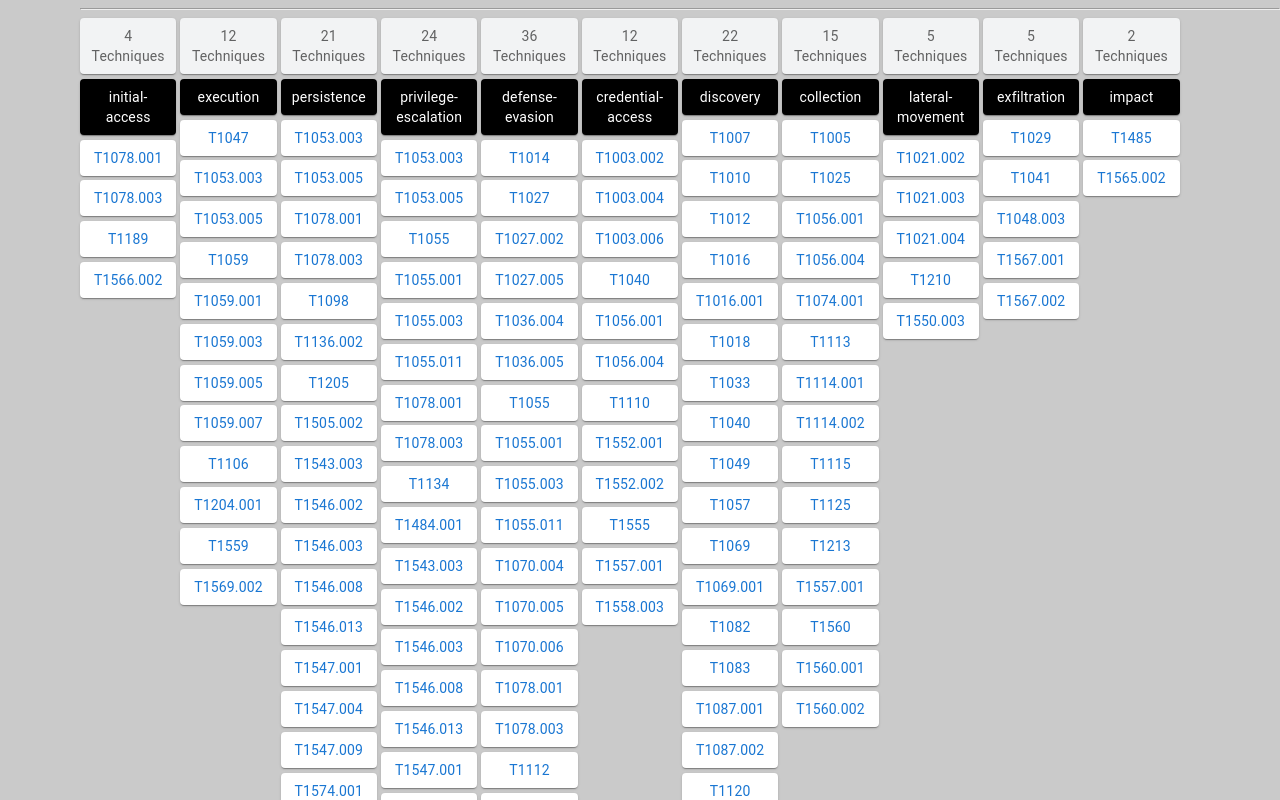
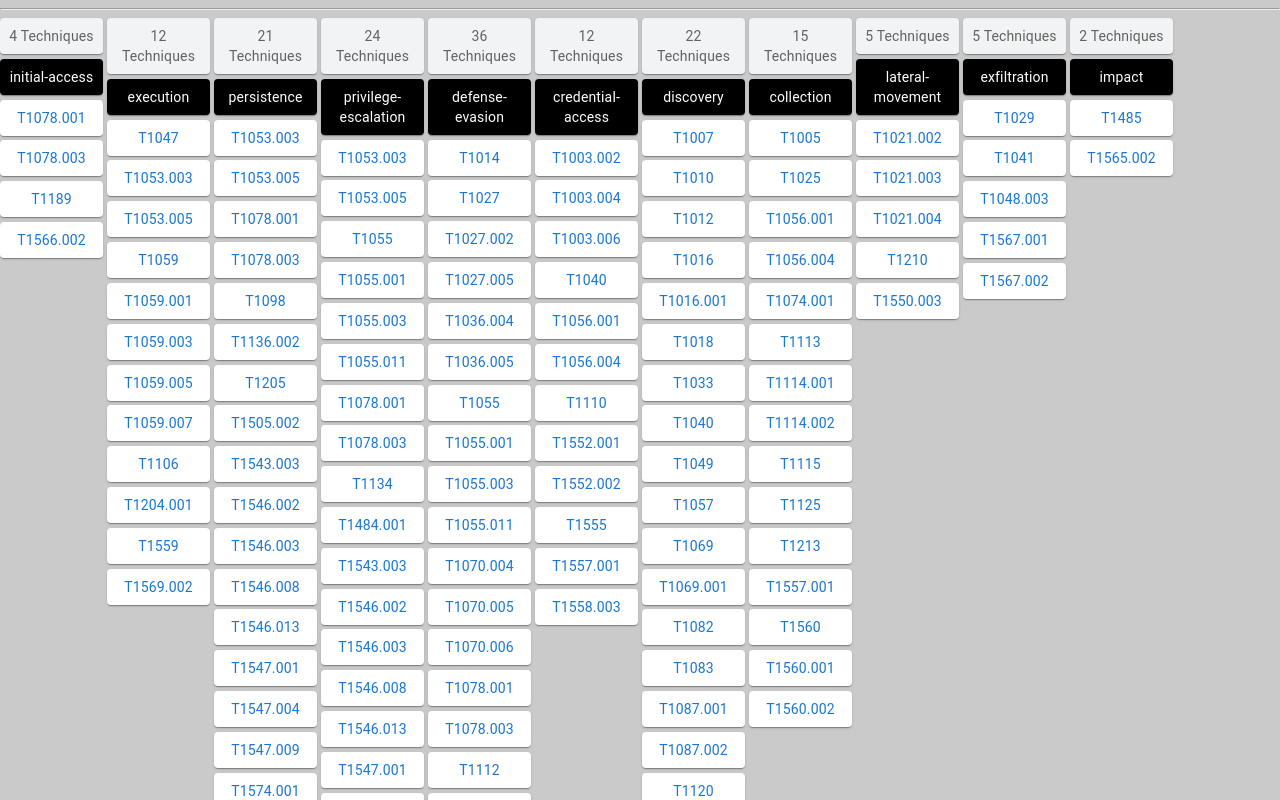
Before and after one commit to dfirence/r5_sketches, a React (Create React App) app: page / in a window 1280 px wide. Shown: the top 800 px of the page. Built offline with nearby package versions, Linux system fonts and the light colour scheme.

Commit message:
No margin

```diff
--- a/src/components/mitre/threat-objects/TacticalProfile.js
+++ b/src/components/mitre/threat-objects/TacticalProfile.js
@@ -46,7 +46,7 @@ export default function ({ data }) {
   }, []);
 
   return (
-    <div style={{ marginLeft: 80 }}>
+    <div style={{ marginLeft: 0 }}>
       <hr />
         <div>
         <Grid container spacing={0.5}>
```
